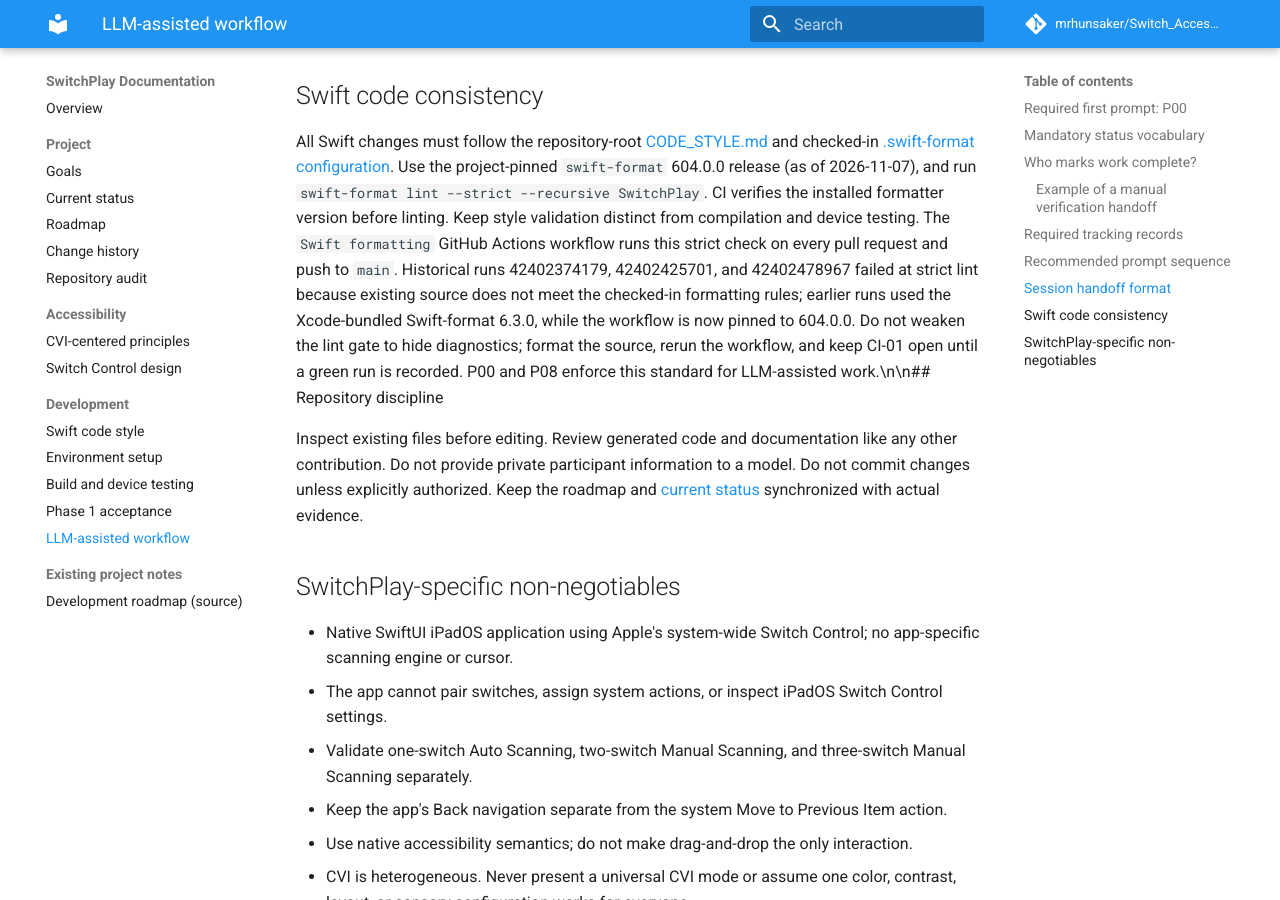
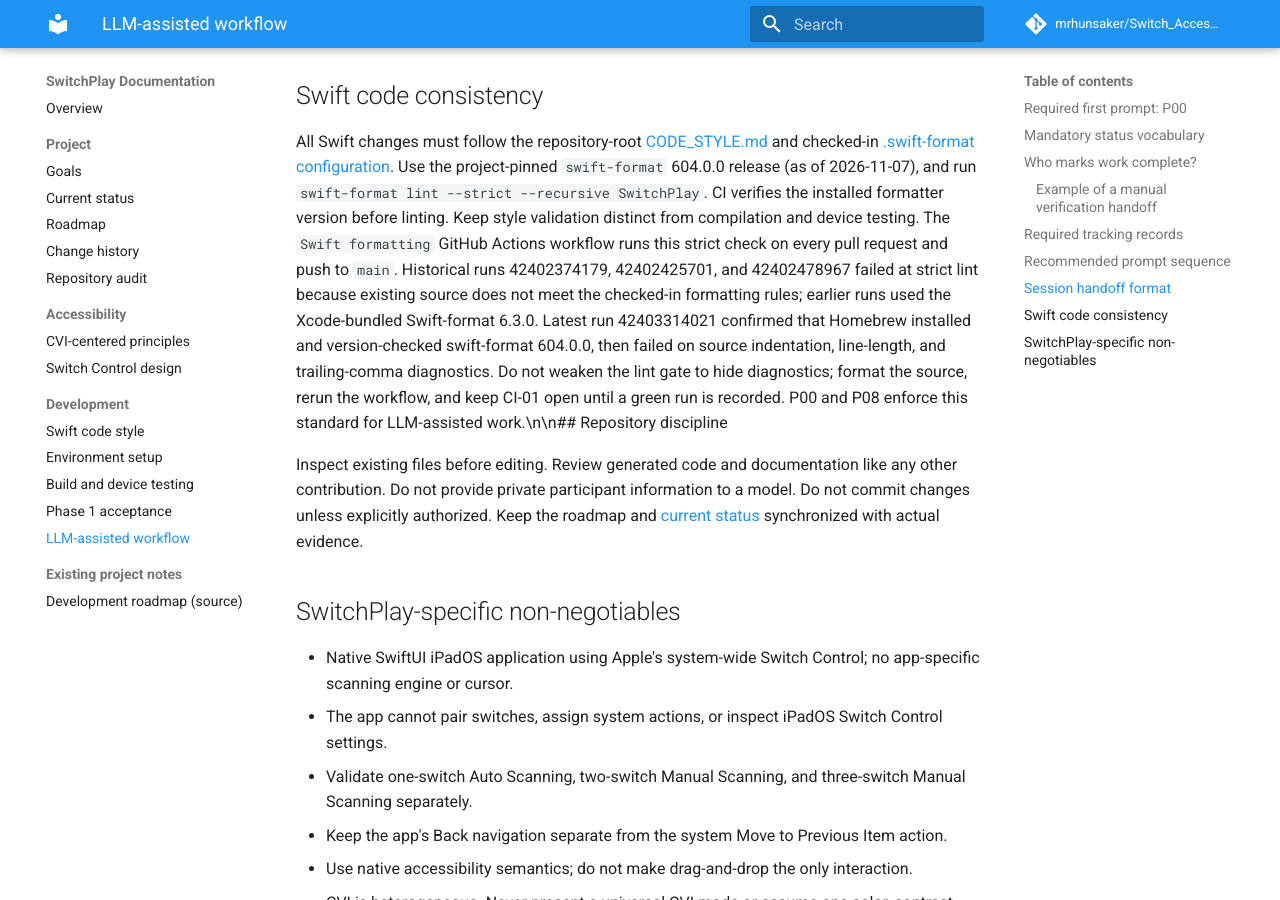
Before and after one commit to mrhunsaker/Switch_Access_iPadOS_App, an MkDocs documentation site: the page built from docs/llm-workflow.md, in a window 1280 px wide and 900 px high, scrolled down 3277 px. Built offline with MkDocs 1.6.1 and Material for MkDocs 9.7.7, drawn with Linux system fonts in a browser that asks for light colours; comment, search, counter and statistics services are not loaded.

Commit message:
Record pinned formatter CI result in LLM workflow

```diff
--- a/docs/llm-workflow.md
+++ b/docs/llm-workflow.md
@@ -93,7 +93,7 @@ Do not claim a build, deployment, device test, user study, or manual check succe
 
 ## Swift code consistency
 
-All Swift changes must follow the repository-root [CODE_STYLE.md](https://github.com/mrhunsaker/Switch_Access_iPadOS_App/blob/main/CODE_STYLE.md) and checked-in [.swift-format configuration](https://github.com/mrhunsaker/Switch_Access_iPadOS_App/blob/main/.swift-format). Use the project-pinned `swift-format` 604.0.0 release (as of 2026-11-07), and run `swift-format lint --strict --recursive SwitchPlay`. CI verifies the installed formatter version before linting. Keep style validation distinct from compilation and device testing. The `Swift formatting` GitHub Actions workflow runs this strict check on every pull request and push to `main`. Historical runs 42402374179, 42402425701, and 42402478967 failed at strict lint because existing source does not meet the checked-in formatting rules; earlier runs used the Xcode-bundled Swift-format 6.3.0, while the workflow is now pinned to 604.0.0. Do not weaken the lint gate to hide diagnostics; format the source, rerun the workflow, and keep CI-01 open until a green run is recorded. P00 and P08 enforce this standard for LLM-assisted work.\n\n## Repository discipline
+All Swift changes must follow the repository-root [CODE_STYLE.md](https://github.com/mrhunsaker/Switch_Access_iPadOS_App/blob/main/CODE_STYLE.md) and checked-in [.swift-format configuration](https://github.com/mrhunsaker/Switch_Access_iPadOS_App/blob/main/.swift-format). Use the project-pinned `swift-format` 604.0.0 release (as of 2026-11-07), and run `swift-format lint --strict --recursive SwitchPlay`. CI verifies the installed formatter version before linting. Keep style validation distinct from compilation and device testing. The `Swift formatting` GitHub Actions workflow runs this strict check on every pull request and push to `main`. Historical runs 42402374179, 42402425701, and 42402478967 failed at strict lint because existing source does not meet the checked-in formatting rules; earlier runs used the Xcode-bundled Swift-format 6.3.0. Latest run 42403314021 confirmed that Homebrew installed and version-checked swift-format 604.0.0, then failed on source indentation, line-length, and trailing-comma diagnostics. Do not weaken the lint gate to hide diagnostics; format the source, rerun the workflow, and keep CI-01 open until a green run is recorded. P00 and P08 enforce this standard for LLM-assisted work.\n\n## Repository discipline
 
 Inspect existing files before editing. Review generated code and documentation like any other contribution. Do not provide private participant information to a model. Do not commit changes unless explicitly authorized. Keep the roadmap and [current status](project-status.md) synchronized with actual evidence.
 
```
